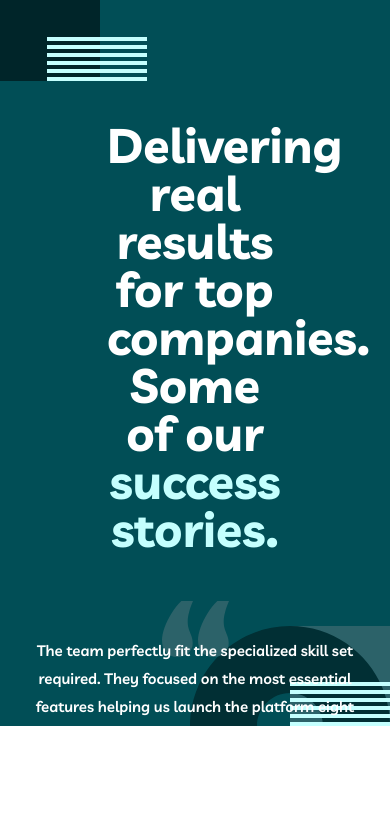
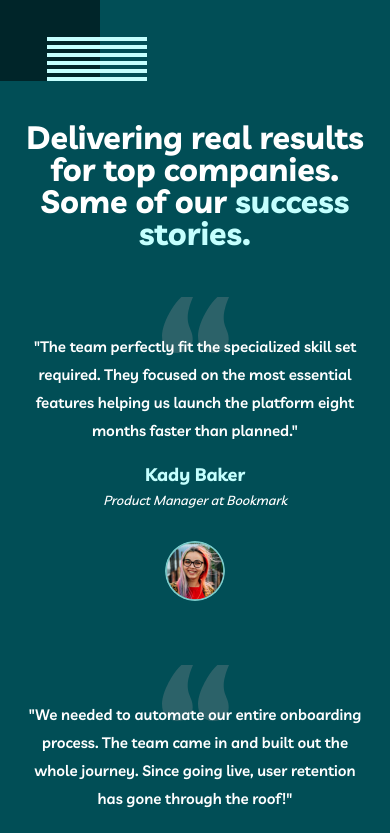
Before and after one commit to brandeth/my-team, a Next.js app: page / in a window 390 px wide. Shown: the part 1600-2433 px from the top of the page. Before the commit the page ends 2326 px from the top, so only its background shows below. Built offline with nearby package versions, Linux system fonts and the light colour scheme.

Commit message:
mobile responsiveness for 3rd section.

```diff
--- a/app/page.tsx
+++ b/app/page.tsx
@@ -185,7 +185,7 @@ export default function Home() {
 
       <section
         aria-labelledby="home-testimonials-title"
-        className="relative isolate h-[745px] overflow-hidden bg-teal-800 px-6 py-35 sm:px-10 min-[768px]:h-[1199px] min-[768px]:py-25 min-[1025px]:h-[745px] min-[1025px]:px-10 min-[1025px]:py-35 xl:px-32"
+        className="relative isolate overflow-hidden bg-teal-800 px-6 py-35 sm:px-10 min-[768px]:h-[1199px] min-[768px]:py-25 min-[1025px]:h-[745px] min-[1025px]:px-10 min-[1025px]:py-35 xl:px-32"
       >
         <Image
           src="/shapes/shape-04.svg"
@@ -208,7 +208,7 @@ export default function Home() {
         <div className="relative z-10 mx-auto flex max-w-279 flex-col items-center gap-12 min-[768px]:gap-16">
           <h2
             id="home-testimonials-title"
-            className="max-w-44 text-center text-preset-3 text-neutral-0 min-[768px]:max-w-235 min-[768px]:text-preset-5 min-[1025px]:text-preset-3"
+            className="max-w-none min-[768px]:max-w-44 text-center text-preset-5 text-neutral-0 min-[768px]:max-w-120 min-[768px]:text-preset-5 min-[1025px]:text-preset-3 min-[1025px]:max-w-230"
           >
             Delivering real results for top companies. Some of our{" "}
             <span className="text-cyan-100">success stories.</span>
@@ -230,8 +230,8 @@ export default function Home() {
                 />
 
                 <div className="relative z-10 flex flex-col items-center gap-4">
-                  <p className="text-preset-7-semibold text-neutral-0">
-                    {testimonial.quote}
+                  <p className="text-preset-7-semibold text-neutral-0 min-[768px]:max-w-150 min-[1025px]:max-w-none">
+                    &quot;{testimonial.quote}&quot;
                   </p>
 
                   <div className="flex flex-col items-center gap-0.5">
```
